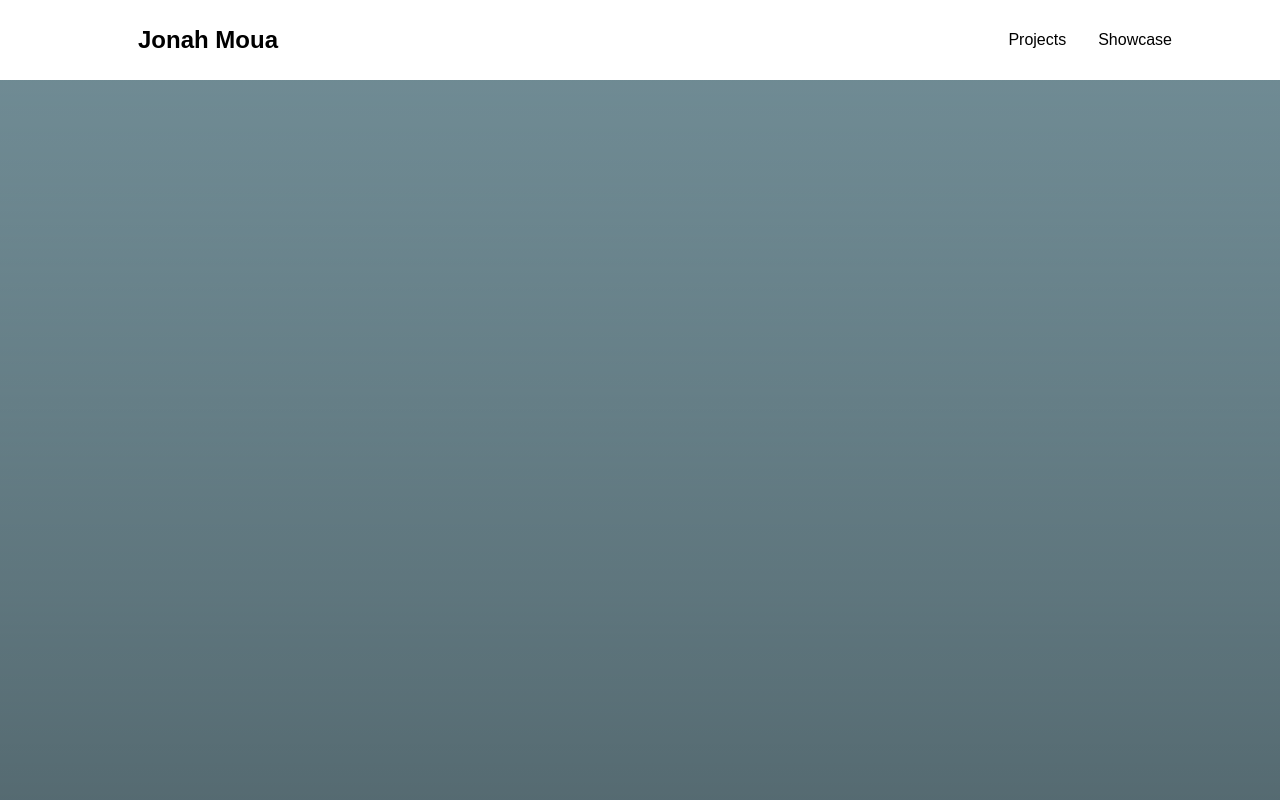
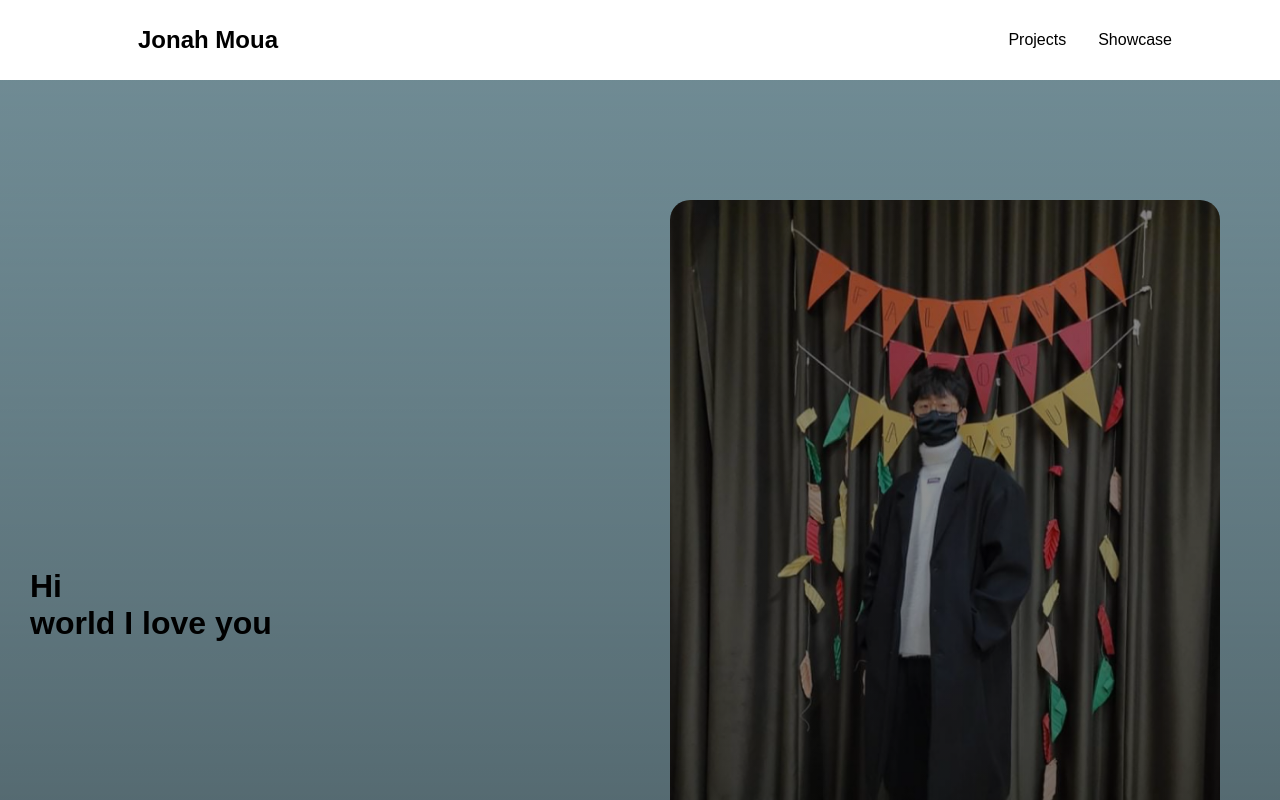
Before and after one commit to JonahMoua/ReactPort, a React (Create React App) app: page / in a window 1280 px wide. Shown: the top 800 px of the page. Built offline with nearby package versions, Linux system fonts and the light colour scheme.

Commit message:
added img and adding descriptions

```diff
--- a/src/components/HeroSection/HeroSectionElements.js
+++ b/src/components/HeroSection/HeroSectionElements.js
@@ -23,3 +23,44 @@ z-index: 1;
 
 }
 `
+
+export const HeroLeftColumn = styled.div`
+flex: 1;
+justify-content: center;
+align-items: center;
+`
+
+export const HeroRightColumn = styled.div`
+flex: 1;
+justify-content: center;
+align-items: center;
+`
+
+export const ImgWrapper = styled.div`
+display: flex;
+justify-content: center;
+align-items: center;
+width: 100%;
+height: auto;
+`
+export const Img = styled.img`
+width: 550px;
+height: 800px;
+margin: 0 0 10px 0;
+padding-right: 0;
+border-radius: 20px;
+`
+
+export const TextWrapper = styled.div`
+display: grid;
+grid-template-rows: 1fr 1fr;
+
+`
+
+export const TextRow1 = styled.div`
+align-items: flex-start;
+`
+
+export const TextRow2 = styled.div`
+display: flex;
+`
--- a/src/components/HeroSection/index.js
+++ b/src/components/HeroSection/index.js
@@ -1,11 +1,36 @@
 import React from 'react'
-import { HeroContainer } from './HeroSectionElements'
+import picImg from '../../images/pic.JPG'
+import { HeroContainer,
+HeroLeftColumn,
+HeroRightColumn,
+ImgWrapper,
+Img,
+TextWrapper,
+TextRow1,
+TextRow2
+
+} from './HeroSectionElements'
 
 const HeroSection = () => {
   return (
     <>
     <HeroContainer id='home'>
+          <HeroLeftColumn>
+              <TextWrapper>
+                <TextRow1>
+                  <h1>Hi</h1>
+                </TextRow1>
+                <TextRow2>
+                  <h1>world I love you</h1>
+                </TextRow2>
+              </TextWrapper>
+            </HeroLeftColumn>
 
+            <HeroRightColumn>
+            <ImgWrapper>
+                <Img src={picImg} />
+              </ImgWrapper>
+            </HeroRightColumn>
     </HeroContainer>
     </>
   )
```
Also changed, not shown: src/images/pic.JPG (added).
